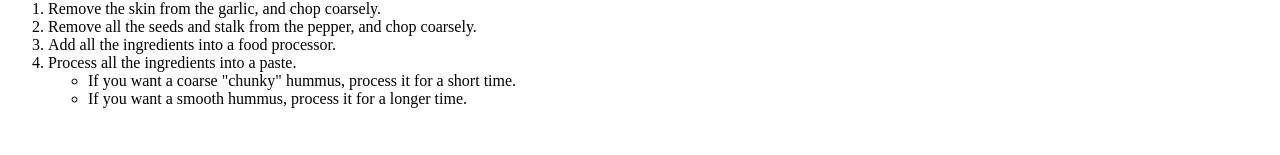
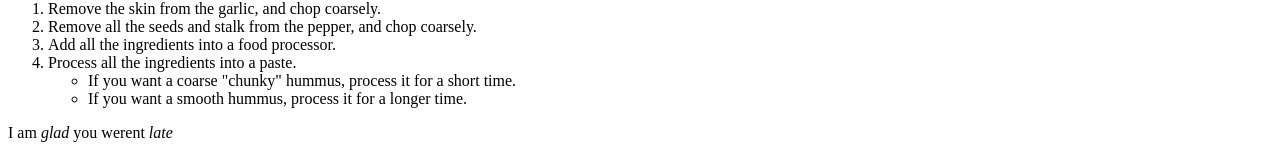
Before and after one commit to filippocucina/HTML-learning-route, a plain HTML site: page html-text/text-start.html in a window 1280 px wide. Shown: the part 737-892 px from the top of the page. Before the commit the page ends 861 px from the top, so only its background shows below. Drawn offline with Linux system fonts and the light colour scheme.

Commit message:
new code

```diff
--- a/html-text/text-start.html
+++ b/html-text/text-start.html
@@ -62,6 +62,10 @@
 </ol>
 
 
+<p>I am <em>glad</em> you werent <em>late</em></p>
+
+
+
 
   </body>
 </html>
```
Also changed, not shown: html-text/html-text-fundamentals.txt.
